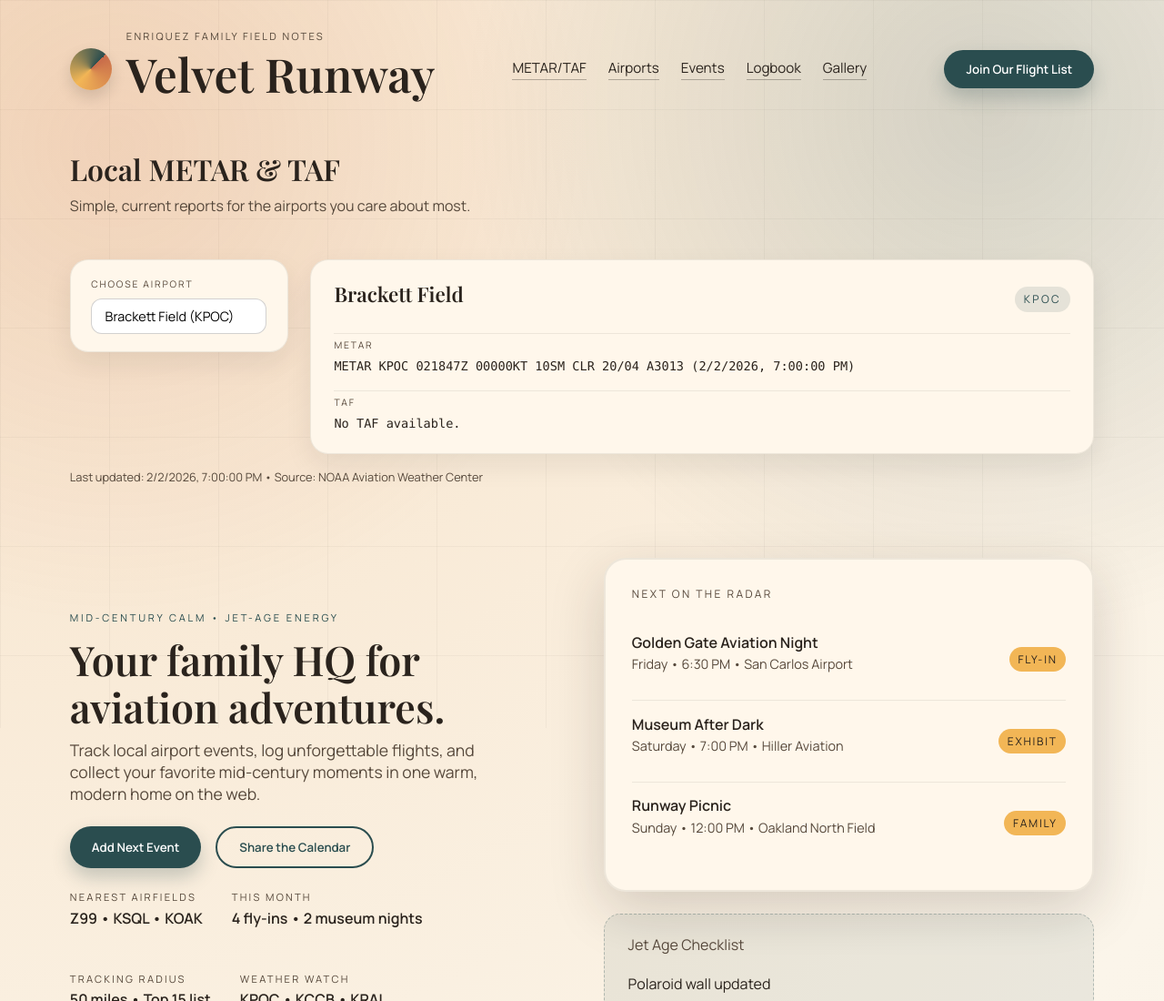
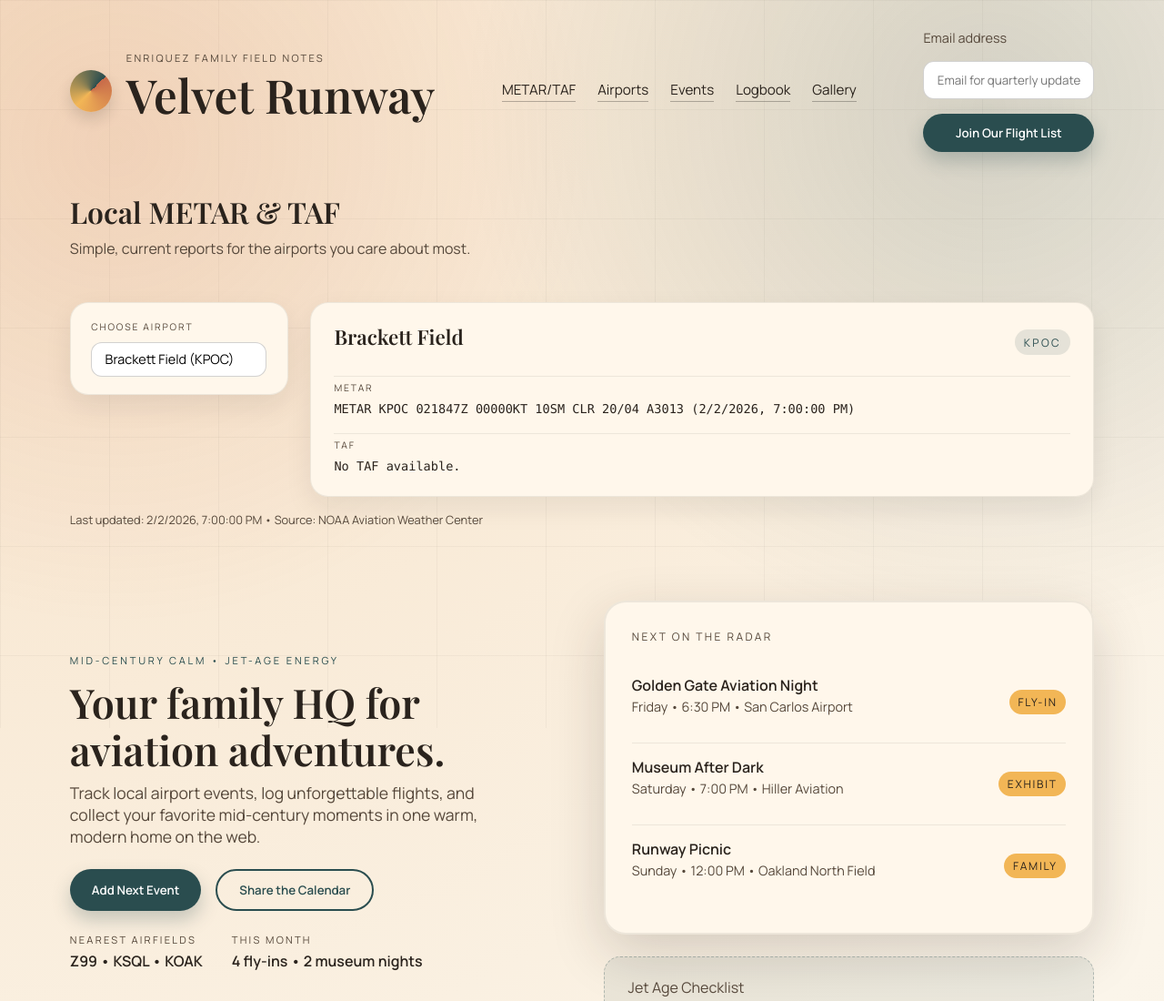
Before and after one commit to wightout/FamilyWebsite, a plain HTML site: page index.html in a window 1280 px wide. Shown: the top 1100 px of the page at 91% size. Drawn offline with nearby package versions, Linux system fonts and the light colour scheme.

Commit message:
Add newsletter signup email

```diff
--- a/index.html
+++ b/index.html
@@ -23,7 +23,13 @@
       <a href="#logbook">Logbook</a>
       <a href="#gallery">Gallery</a>
     </nav>
-    <button class="primary-cta">Join Our Flight List</button>
+    <form class="newsletter-form" action="mailto:velvetrunwayfamily@gmail.com" method="post" enctype="text/plain">
+      <label class="sr-only" for="newsletterEmail">Email address</label>
+      <input id="newsletterEmail" name="email" type="email" placeholder="Email for quarterly updates" required />
+      <input type="hidden" name="subject" value="Velvet Runway newsletter signup" />
+      <input type="hidden" name="body" value="Please add me to the quarterly family aviation newsletter." />
+      <button class="primary-cta" type="submit">Join Our Flight List</button>
+    </form>
   </header>
 
   <main>
```
